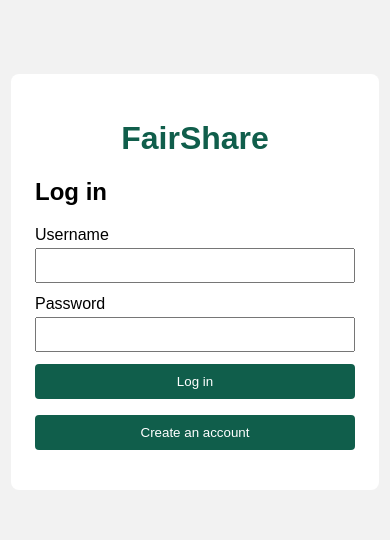
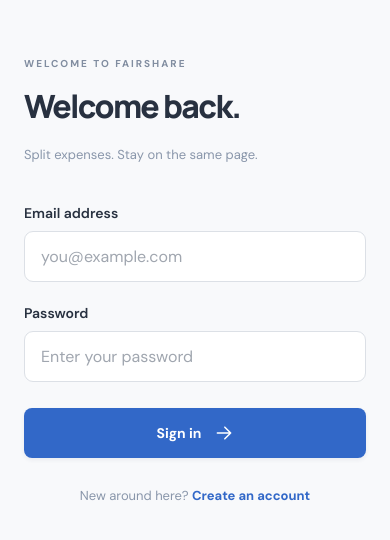
Before and after one commit to DivitP/FairShare, a React (Vite) app: page / in a window 390 px wide. Shown: the part 140-680 px from the top of the page. Built offline with nearby package versions, Linux system fonts and the light colour scheme.

Commit message:
Redesign login page and improve signup navigation
Redesign the sign-in page with updated styling (blue theme) and responsive layout. Add a clear path to account creation and a button to return to sign-in.

```diff
--- a/App.jsx
+++ b/App.jsx
@@ -8,14 +8,18 @@ export default function App() {
   const [page, setPage] = React.useState('login')
 
   return (
-    <main>
-      <h1>FairShare</h1>
-      {page === 'login' ? <Login /> : <Signup />}
-      <p>
-        <button type="button" onClick={() => setPage(page === 'login' ? 'signup' : 'login')}>
-          {page === 'login' ? 'Create an account' : 'Back to login'}
-        </button>
-      </p>
+    <main className="auth-page">
+      {page === 'login' ? (
+        <Login onCreateAccount={() => setPage('signup')} />
+      ) : (
+        <section className="signup-panel" aria-label="Create a FairShare account">
+          <h1>FairShare</h1>
+          <Signup />
+          <button className="back-to-login" type="button" onClick={() => setPage('login')}>
+            Back to sign in
+          </button>
+        </section>
+      )}
     </main>
   )
 }
--- a/Login.jsx
+++ b/Login.jsx
@@ -1,6 +1,6 @@
 import { useState } from 'react'
 
-export default function Login() {
+export default function Login({ onCreateAccount }) {
   const [message, setMessage] = useState('')
 
   function handleLogin(event) {
@@ -10,20 +10,63 @@ export default function Login() {
   }
 
   return (
-    <div>
-      <h2>Log in</h2>
-      <form onSubmit={handleLogin}>
-        <div>
-          <label htmlFor="login-username">Username </label>
-          <input id="login-username" name="username" type="text" autoComplete="username" required />
+    <section className="login-panel" aria-labelledby="login-heading">
+      <header className="login-header">
+        <p className="login-eyebrow">Welcome to FairShare</p>
+        <h1 id="login-heading">Welcome back.</h1>
+        <p className="login-description">
+          Split expenses. Stay on the same page.
+        </p>
+      </header>
+
+      <form className="login-form" onSubmit={handleLogin}>
+        <div className="login-field">
+          <label htmlFor="login-email">Email address</label>
+          <input
+            id="login-email"
+            name="email"
+            type="email"
+            autoComplete="email"
+            placeholder="you@example.com"
+            required
+          />
         </div>
-        <div>
-          <label htmlFor="login-password">Password </label>
-          <input id="login-password" name="password" type="password" autoComplete="current-password" required />
+        <div className="login-field">
+          <label htmlFor="login-password">Password</label>
+          <input
+            id="login-password"
+            name="password"
+            type="password"
+            autoComplete="current-password"
+            placeholder="Enter your password"
+            required
+          />
         </div>
-        <button type="submit">Log in</button>
+        <button className="login-submit" type="submit">
+          Sign in
+          <svg
+            width="20"
+            height="20"
+            viewBox="0 0 24 24"
+            fill="none"
+            stroke="currentColor"
+            strokeWidth="1.8"
+            strokeLinecap="round"
+            strokeLinejoin="round"
+            aria-hidden="true"
+          >
+            <path d="M4 12h16m-7-7 7 7-7 7" />
+          </svg>
+        </button>
+        {message && <p className="login-message" role="status">{message}</p>}
       </form>
-      <p role="status">{message}</p>
-    </div>
+
+      <p className="login-account">
+        New around here?{' '}
+        <button type="button" onClick={onCreateAccount}>
+          Create an account
+        </button>
+      </p>
+    </section>
   )
 }
--- a/styles.css
+++ b/styles.css
@@ -1,36 +1,159 @@
-body {
-  margin: 0;
+@import url('https://fonts.googleapis.com/css2?family=DM+Sans:wght@400;500;600;700&family=Manrope:wght@600;700;800&display=swap');
+
+:root {
+  font-family: 'DM Sans', Arial, sans-serif;
+  color: #283140;
+  background: #f8f9fb;
+  font-synthesis: none;
+  --blue: #3268c8;
+}
+
+* { box-sizing: border-box; }
+body { margin: 0; }
+button, input { font: inherit; }
+button { cursor: pointer; }
+button:focus-visible {
+  outline: 3px solid #94b5ef;
+  outline-offset: 4px;
+}
+
+/* Keep the whole form centered, with natural scrolling on short screens. */
+.auth-page {
   min-height: 100vh;
+  min-height: 100svh;
   display: grid;
   place-items: center;
-  font-family: Arial, sans-serif;
-  background: #f2f2f2;
+  padding: 48px 24px;
 }
 
-#root {
-  width: 320px;
-  padding: 24px;
-  background: white;
+.login-panel { width: 100%; max-width: 400px; }
+.login-eyebrow {
+  margin: 0 0 16px;
+  color: #818da0;
+  font-size: 10px;
+  font-weight: 700;
+  letter-spacing: 2px;
+  text-transform: uppercase;
+}
+.login-header h1 {
+  margin: 0;
+  font-family: 'Manrope', Arial, sans-serif;
+  font-size: 36px;
+  font-weight: 800;
+  letter-spacing: -1.6px;
+  line-height: 1.25;
+}
+.login-description {
+  margin: 18px 0 0;
+  color: #8996aa;
+  font-size: 14px;
+  line-height: 1.7;
+}
+.login-form { margin-top: 38px; }
+.login-field + .login-field { margin-top: 22px; }
+.login-field label {
+  display: block;
+  margin-bottom: 9px;
+  font-size: 14px;
+  font-weight: 600;
+}
+.login-field input {
+  width: 100%;
+  min-height: 50px;
+  padding: 14px 16px;
+  color: #283140;
+  background: #fff;
+  border: 1px solid #dce0e6;
+  border-radius: 9px;
+  outline: none;
+  font-size: 14px;
+  transition: border-color 150ms, box-shadow 150ms;
+}
+.login-field input::placeholder { color: #a0a6af; opacity: 1; }
+.login-field input:focus {
+  border-color: #7e9fd6;
+  box-shadow: 0 0 0 3px #3268c812;
+}
+.login-submit {
+  display: flex;
+  align-items: center;
+  justify-content: center;
+  gap: 12px;
+  width: 100%;
+  min-height: 50px;
+  margin-top: 26px;
+  padding: 14px 18px;
+  border: 0;
   border-radius: 8px;
+  background: var(--blue);
+  color: #fff;
+  font-size: 14px;
+  font-weight: 700;
+  box-shadow: 0 2px 4px #243c6312;
+  transition: background 150ms;
+}
+.login-submit:hover { background: #285ab5; }
+.login-account {
+  margin: 27px 0 0;
+  text-align: center;
+  color: #8996aa;
+  font-size: 13px;
+  line-height: 1.7;
+}
+.login-account button {
+  padding: 0;
+  border: 0;
+  background: none;
+  color: var(--blue);
+  font-size: inherit;
+  font-weight: 700;
+}
+.login-account button:hover { text-decoration: underline; }
+.login-message {
+  margin: 14px 0 0;
+  color: #62728a;
+  font-size: 13px;
+  line-height: 1.6;
 }
 
-h1 {
-  text-align: center;
-  color: #105e4b;
+/* The existing signup form stays usable without inheriting login-only rules. */
+.signup-panel {
+  width: 100%;
+  max-width: 360px;
+  padding: 24px;
+  border: 1px solid #e3e7ed;
+  border-radius: 10px;
+  background: #fff;
+}
+.signup-panel h1 { margin-top: 0; text-align: center; color: #233e68; }
+.signup-panel label { display: block; }
+.signup-panel input {
+  width: 100%;
+  padding: 10px;
+  margin: 6px 0 16px;
+  border: 1px solid #dce0e6;
+  border-radius: 6px;
+}
+.signup-panel button {
+  width: 100%;
+  padding: 12px;
+  border: 0;
+  border-radius: 6px;
+  color: #fff;
+  background: var(--blue);
+}
+.signup-panel .back-to-login {
+  margin-top: 16px;
+  background: none;
+  color: var(--blue);
 }
 
-input {
-  box-sizing: border-box;
-  width: 100%;
-  padding: 8px;
-  margin: 4px 0 12px;
+@media (max-width: 480px) {
+  .auth-page { padding: 32px 24px; }
+  .login-header h1 { font-size: 32px; }
+  .login-description { font-size: 13px; }
+  .login-field input { font-size: 16px; }
 }
-
-button {
-  width: 100%;
-  padding: 10px;
-  background: #105e4b;
-  color: white;
-  border: none;
-  border-radius: 4px;
+@media (prefers-reduced-motion: reduce) {
+  *, *::before, *::after { transition: none !important; }
 }
```
